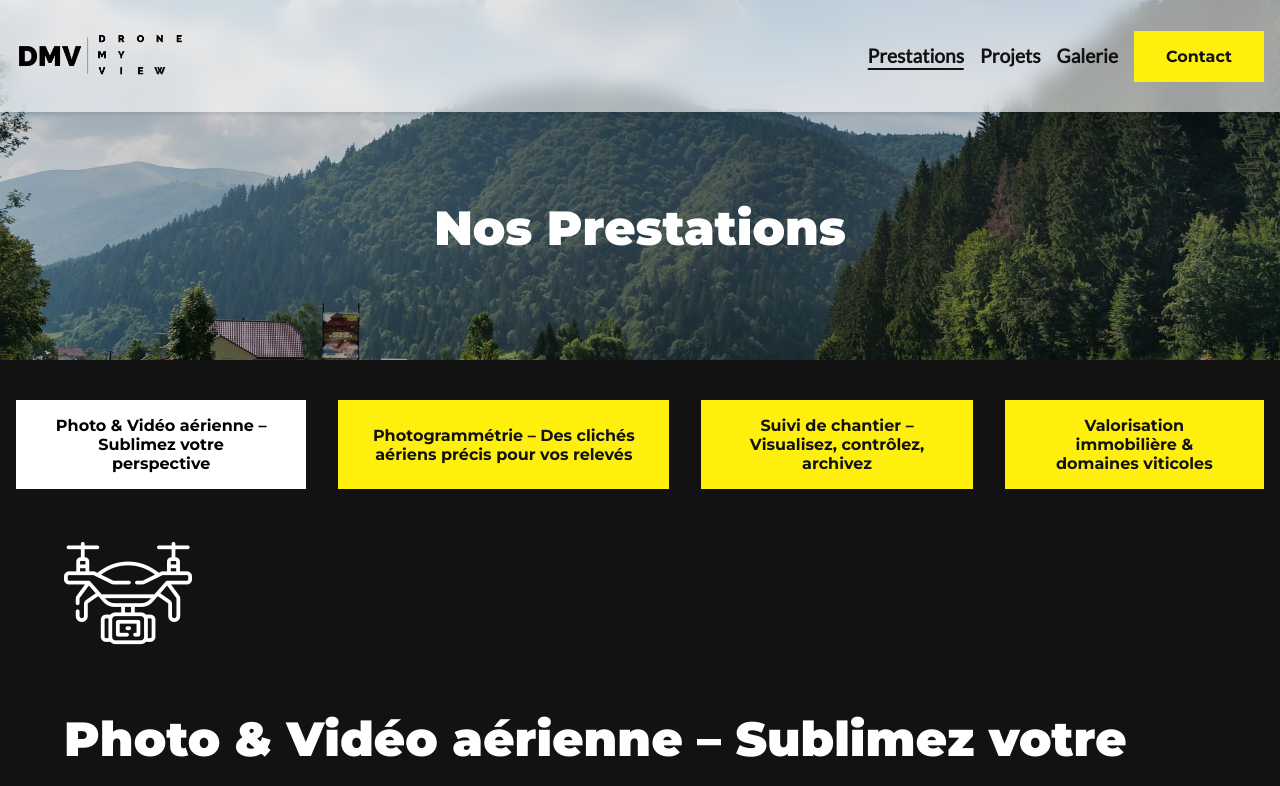
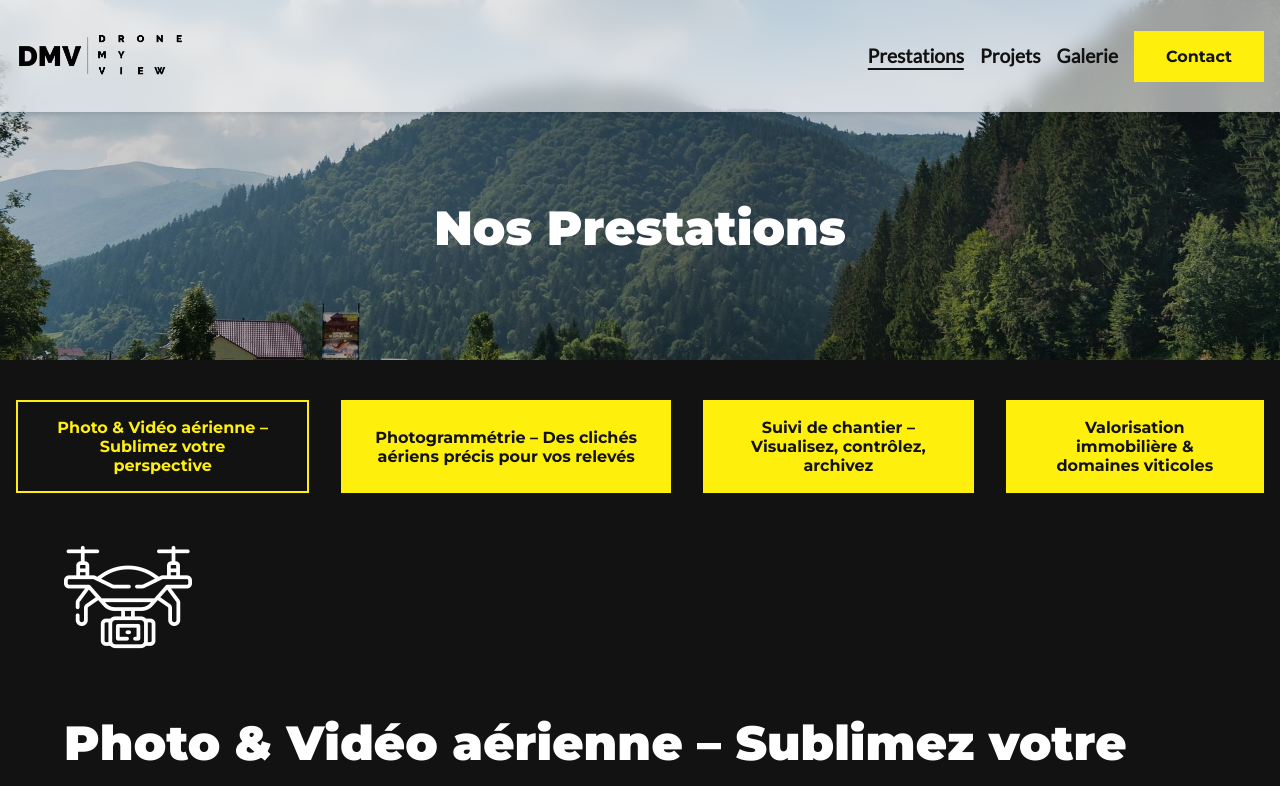
Before and after one commit to Guillaume811/site_dmv, a React (Create React App) app: page /prestation in a window 1280 px wide. Shown: the top 786 px of the page. Built offline with nearby package versions, Linux system fonts and the light colour scheme.

Commit message:
feat: mise à jour des styles de l'élément actif dans les onglets

```diff
--- a/src/components/TabsPrestation/TabsPrestation.module.scss
+++ b/src/components/TabsPrestation/TabsPrestation.module.scss
@@ -25,6 +25,7 @@
 }
 
 .active {
-    background-color: $tertiary;
-    color: #000;
+    background-color: $secondary;
+    color: $primary;
+    border: solid 2px $primary;
 }
```
